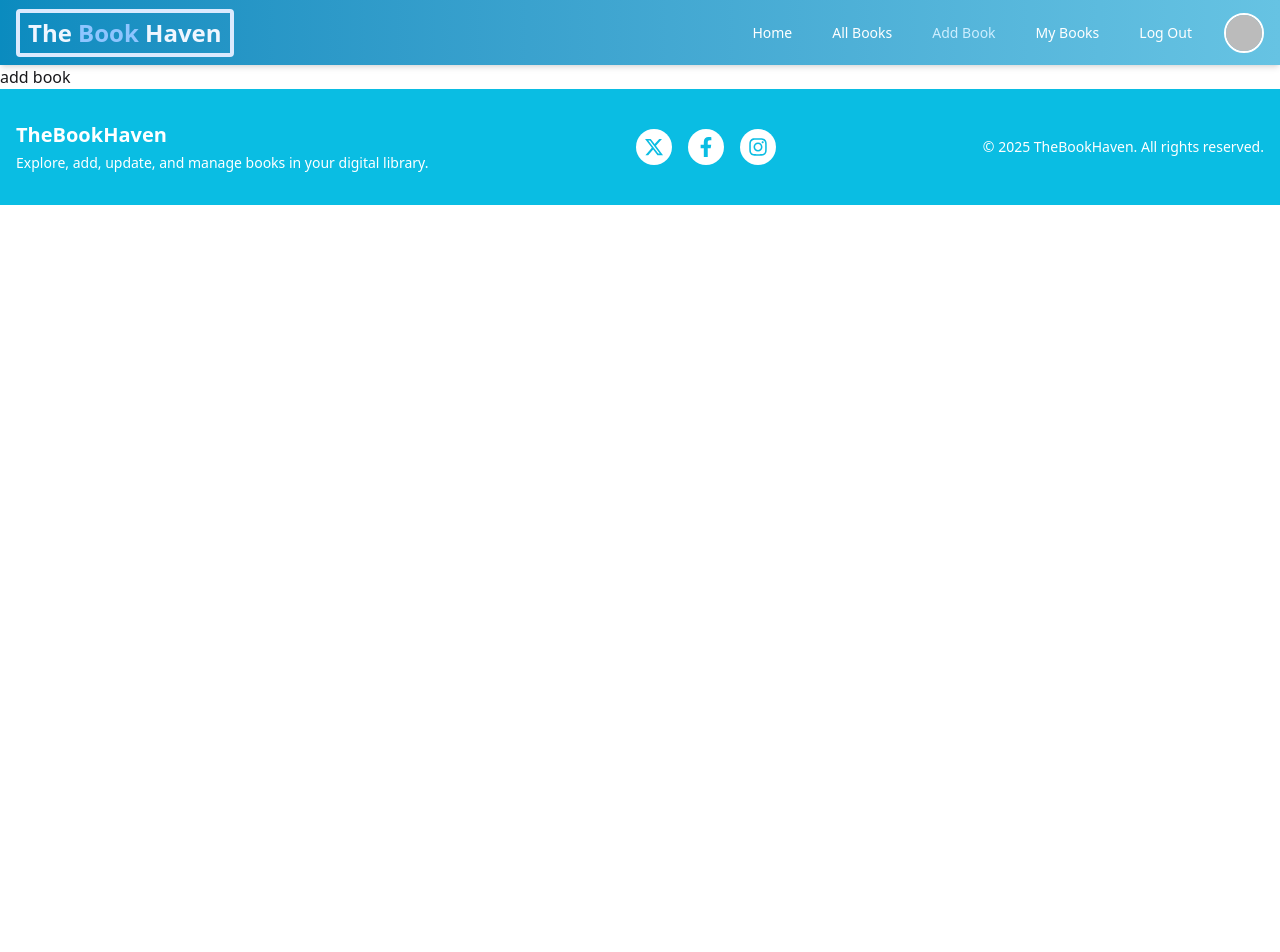
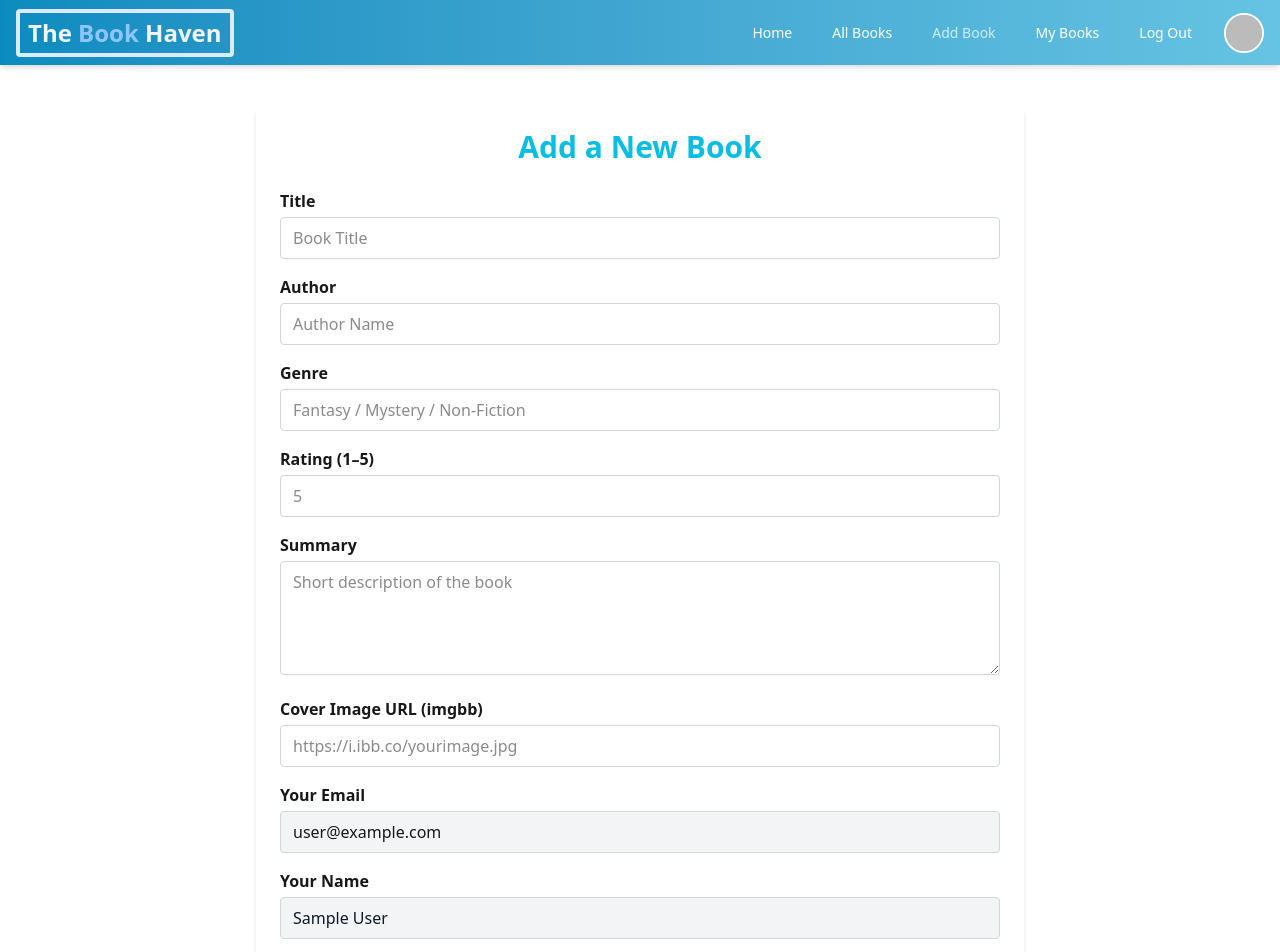
Before and after one commit to saimakhan1/TheBookHavenClient, a React (Vite) app: page /addBook in a window 1280 px wide. Shown: the top 952 px of the page. Before the commit the page ends 800 px from the top, so only its background shows below. Built offline with nearby package versions, Linux system fonts and the light colour scheme; no server answers; sample sign-in values are in the browser's storage.

Commit message:
add book page done

```diff
--- a/src/components/AddBook/AddBook.jsx
+++ b/src/components/AddBook/AddBook.jsx
@@ -1,7 +1,172 @@
-import React from "react";
+// import React from "react";
 
-const AddBook = () => {
-  return <div>add book</div>;
+// const AddBook = () => {
+//   return <div>add book</div>;
+// };
+
+// export default AddBook;
+import React, { useContext, useState } from "react";
+import { toast, Toaster } from "react-hot-toast";
+import { AuthContext } from "../../Contexts/AuthContext";
+
+const AddBook = ({ user }) => {
+  const { user: loggedInUser } = useContext(AuthContext); // now user will be defined
+  const [loading, setLoading] = useState(false);
+
+  const handleAddBook = async (e) => {
+    e.preventDefault();
+    setLoading(true);
+
+    const form = e.target;
+    const title = form.title.value;
+    const author = form.author.value;
+    const genre = form.genre.value;
+    const rating = form.rating.value;
+    const summary = form.summary.value;
+    const coverImage = form.coverImage.value; // user provides imgbb URL
+
+    const newBook = {
+      title,
+      author,
+      genre,
+      rating,
+      summary,
+      coverImage,
+      userEmail: user?.email || "Unknown",
+      userName: user?.displayName || "Unknown",
+    };
+
+    try {
+      const response = await fetch("http://localhost:3000/books", {
+        method: "POST",
+        headers: {
+          "Content-Type": "application/json",
+        },
+        body: JSON.stringify(newBook),
+      });
+
+      const result = await response.json();
+      if (result.insertedId) {
+        toast.success("Book added successfully!");
+        form.reset();
+      } else {
+        toast.error("Failed to add book!");
+      }
+    } catch (error) {
+      console.error(error);
+      toast.error("Something went wrong!");
+    } finally {
+      setLoading(false);
+    }
+  };
+
+  return (
+    <div className="max-w-3xl mx-auto p-6 bg-white shadow-md rounded-lg mt-10">
+      <Toaster />
+      <h2 className="text-3xl font-bold text-center text-[#0abde3] mb-6">
+        Add a New Book
+      </h2>
+
+      <form onSubmit={handleAddBook} className="space-y-4">
+        <div>
+          <label className="block font-semibold mb-1">Title</label>
+          <input
+            type="text"
+            name="title"
+            required
+            placeholder="Book Title"
+            className="w-full border border-gray-300 rounded px-3 py-2 focus:outline-none focus:ring-2 focus:ring-indigo-400"
+          />
+        </div>
+
+        <div>
+          <label className="block font-semibold mb-1">Author</label>
+          <input
+            type="text"
+            name="author"
+            required
+            placeholder="Author Name"
+            className="w-full border border-gray-300 rounded px-3 py-2 focus:outline-none focus:ring-2 focus:ring-indigo-400"
+          />
+        </div>
+
+        <div>
+          <label className="block font-semibold mb-1">Genre</label>
+          <input
+            type="text"
+            name="genre"
+            required
+            placeholder="Fantasy / Mystery / Non-Fiction"
+            className="w-full border border-gray-300 rounded px-3 py-2 focus:outline-none focus:ring-2 focus:ring-indigo-400"
+          />
+        </div>
+
+        <div>
+          <label className="block font-semibold mb-1">Rating (1–5)</label>
+          <input
+            type="number"
+            name="rating"
+            min="1"
+            max="5"
+            required
+            placeholder="5"
+            className="w-full border border-gray-300 rounded px-3 py-2 focus:outline-none focus:ring-2 focus:ring-indigo-400"
+          />
+        </div>
+
+        <div>
+          <label className="block font-semibold mb-1">Summary</label>
+          <textarea
+            name="summary"
+            rows="4"
+            required
+            placeholder="Short description of the book"
+            className="w-full border border-gray-300 rounded px-3 py-2 focus:outline-none focus:ring-2 focus:ring-indigo-400"
+          ></textarea>
+        </div>
+
+        <div>
+          <label className="block font-semibold mb-1">Cover Image URL (imgbb)</label>
+          <input
+            type="url"
+            name="coverImage"
+            required
+            placeholder="https://i.ibb.co/yourimage.jpg"
+            className="w-full border border-gray-300 rounded px-3 py-2 focus:outline-none focus:ring-2 focus:ring-indigo-400"
+          />
+        </div>
+
+        <div>
+          <label className="block font-semibold mb-1">Your Email</label>
+          <input
+            type="email"
+            value={loggedInUser?.email || ""}
+            readOnly
+            className="w-full border border-gray-300 rounded px-3 py-2 bg-gray-100"
+          />
+        </div>
+
+        <div>
+          <label className="block font-semibold mb-1">Your Name</label>
+          <input
+            type="text"
+            value={loggedInUser?.displayName || ""}
+
+            readOnly
+            className="w-full border text-gray-900 border-gray-300 rounded px-3 py-2 bg-gray-100 opacity-100"
+          />
+        </div>
+
+        <button
+          type="submit"
+          disabled={loading}
+          className="w-full bg-[#0abde3] text-white font-semibold py-2 rounded hover:bg-indigo-500 transition"
+        >
+          {loading ? "Adding..." : "Add Book"}
+        </button>
+      </form>
+    </div>
+  );
 };
 
 export default AddBook;
--- a/src/components/AllBooks/AllBooks.jsx
+++ b/src/components/AllBooks/AllBooks.jsx
@@ -27,7 +27,7 @@ const AllBooks = () => {
 
       <div className="overflow-x-auto bg-white shadow-2xl rounded-2xl p-6 border border-gray-100">
         <table className="table w-full text-center">
-          <thead className="bg-gradient-to-r from-purple-600 to-blue-400 text-white text-lg">
+          <thead className="bg-[#0abde3] text-white text-lg">
             <tr>
               <th className="py-3">#</th>
               <th className="py-3">Book Name</th>
@@ -55,7 +55,7 @@ const AllBooks = () => {
                   <td>
                     <Link
                       to={`/book-details/${book._id}`}
-                      className="bg-gradient-to-r from-blue-500 to-[#0abde3] text-white px-4 py-2 rounded-lg shadow-md hover:opacity-90 transition duration-200"
+                      className="bg-gradient-to-r from-blue-400 to-[#0abde3] text-white px-4 py-2 rounded-lg shadow-md hover:opacity-90 transition duration-200"
                     >
                       View Details
                     </Link>
```
